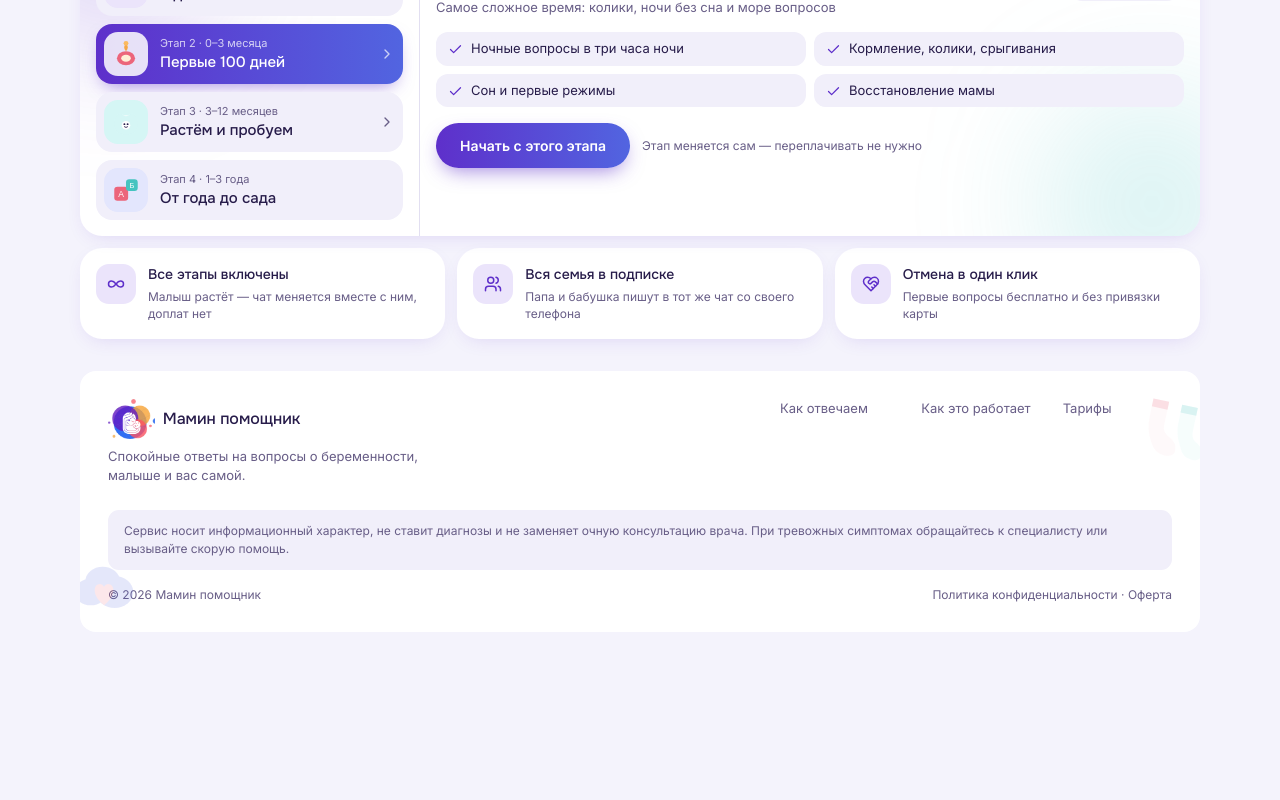
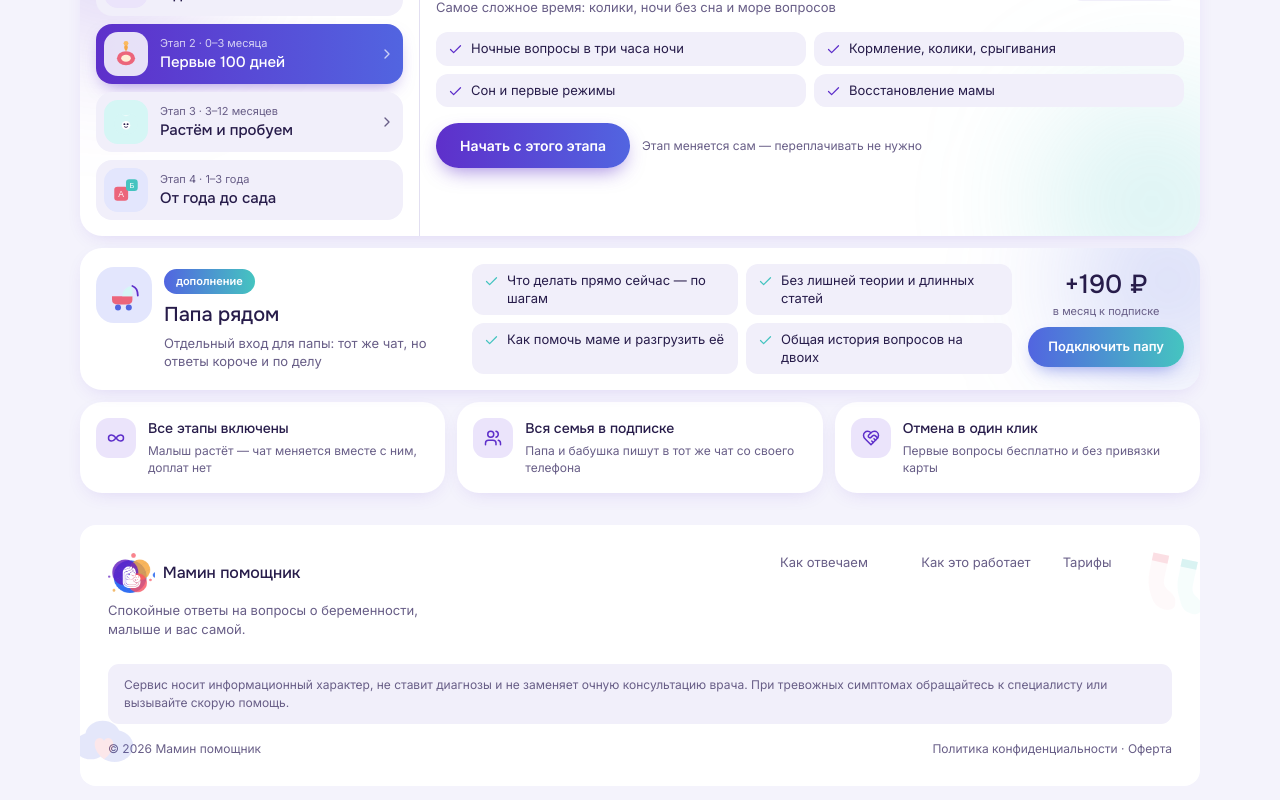
Before and after one commit to Scorboc/mama-helper-landing, a React (Vite) app: page / in a window 1280 px wide. Shown: the part 1705-2505 px from the top of the page. Before the commit the page ends 2357 px from the top, so only its background shows below. Built offline with nearby package versions, Linux system fonts and the light colour scheme.

Commit message:
[FEAT] Добавил функцию для папы

```diff
--- a/src/components/Pricing.tsx
+++ b/src/components/Pricing.tsx
@@ -1,7 +1,7 @@
 import { useState } from 'react';
 import Icon from '@/components/ui/icon';
-import { stages } from '@/data/content';
-import { Bib, Block, Bottle, Pacifier } from '@/components/BabyIcons';
+import { dadPlan, stages } from '@/data/content';
+import { Bib, Block, Bottle, Pacifier, Stroller } from '@/components/BabyIcons';
 
 const stageArt: Record<string, JSX.Element> = {
   pregnancy: <Bottle className="h-8 w-8" />,
@@ -135,6 +135,53 @@ const Pricing = () => {
           </div>
         </div>
 
+        <article className="tile relative mt-3 overflow-hidden">
+          <span className="blob -right-16 -top-16 h-48 w-48 bg-blue/25" />
+          <div className="relative flex flex-col gap-4 lg:flex-row lg:items-center">
+            <div className="flex items-start gap-3 lg:max-w-[360px]">
+              <span className="grid h-14 w-14 shrink-0 place-items-center rounded-[18px] bg-blue-soft">
+                <Stroller className="h-9 w-9" />
+              </span>
+              <div>
+                <span className="inline-block rounded-full bg-gradient-to-r from-blue to-teal px-3 py-1 text-[11px] font-semibold text-white">
+                  дополнение
+                </span>
+                <h3 className="mt-1.5 font-heading text-[20px] font-medium">{dadPlan.name}</h3>
+                <p className="mt-1 text-[13px] leading-[1.45] text-muted-foreground">
+                  {dadPlan.lead}
+                </p>
+              </div>
+            </div>
+
+            <ul className="grid flex-1 gap-2 sm:grid-cols-2">
+              {dadPlan.features.map((f) => (
+                <li
+                  key={f}
+                  className="flex gap-2 rounded-[12px] bg-inner px-3 py-2 text-[13px] leading-[1.35]"
+                >
+                  <Icon name="Check" size={15} className="mt-0.5 shrink-0 text-accent" />
+                  {f}
+                </li>
+              ))}
+            </ul>
+
+            <div className="flex shrink-0 flex-col items-start gap-2 lg:items-center">
+              <div className="text-center">
+                <span className="font-heading text-[26px] font-medium leading-none">
+                  +{dadPlan.price}
+                </span>
+                <div className="mt-1 text-[11px] text-muted-foreground">{dadPlan.period}</div>
+              </div>
+              <a
+                href="#top"
+                className="rounded-full bg-gradient-to-r from-blue to-teal px-5 py-2.5 text-[13px] font-semibold text-white shadow-[0_8px_18px_-8px_hsl(232_70%_60%_/_0.7)] transition-transform hover:-translate-y-0.5"
+              >
+                Подключить папу
+              </a>
+            </div>
+          </div>
+        </article>
+
         <div className="mt-3 grid gap-3 sm:grid-cols-3">
           {[
             { icon: 'Infinity', t: 'Все этапы включены', d: 'Малыш растёт — чат меняется вместе с ним, доплат нет' },
--- a/src/data/content.ts
+++ b/src/data/content.ts
@@ -133,6 +133,19 @@ export const stages = [
   },
 ];
 
+export const dadPlan = {
+  name: 'Папа рядом',
+  price: '190 ₽',
+  period: 'в месяц к подписке',
+  lead: 'Отдельный вход для папы: тот же чат, но ответы короче и по делу',
+  features: [
+    'Что делать прямо сейчас — по шагам',
+    'Без лишней теории и длинных статей',
+    'Как помочь маме и разгрузить её',
+    'Общая история вопросов на двоих',
+  ],
+};
+
 export const reviews = [
   {
     name: 'Аня',
```
